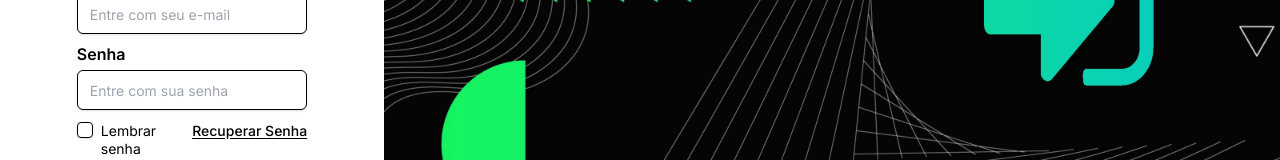
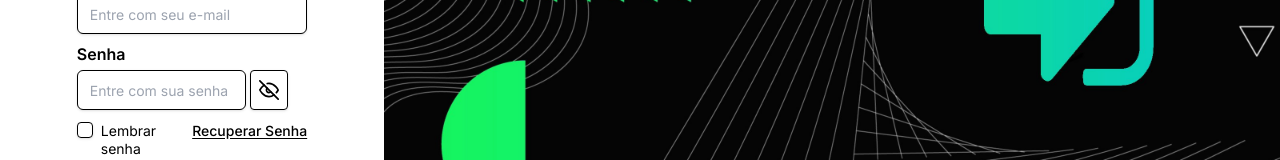
Before and after one commit to DAILY-MANAGE/daily-manage-web, a Next.js app: page /login in a window 1280 px wide. Shown: the part 344-504 px from the top of the page. Built offline with nearby package versions, Linux system fonts and the light colour scheme.

Commit message:
new(main): hide password button

```diff
--- /dev/null
+++ b/app/(pages)/login/login-form.tsx
@@ -0,0 +1,170 @@
+'use client';
+import Link from 'next/link';
+
+import { ToastWrapper } from '@/app/utils/ToastWrapper';
+import { Checkbox } from '@/components/ui/checkbox';
+import { Input } from '@/components/ui/input';
+import { Form } from '@/app/components/Form';
+
+import { FiEyeOff, FiEye } from 'react-icons/fi';
+
+import { useForm } from 'react-hook-form';
+import { useRouter } from 'next/navigation';
+import { useState } from 'react';
+import Button from '@/app/components/Button';
+
+interface Login {
+  email: string;
+  password: string;
+  rememberSession: boolean[];
+}
+
+const loginFormValues: Login = {
+  email: '',
+  password: '',
+  rememberSession: [true],
+};
+
+const delayTillSubmit = 1000;
+const delayTillResetDebounce = 5000;
+
+export default function LoginForm() {
+  const {
+    register,
+    handleSubmit,
+    formState: { errors },
+  } = useForm({
+    mode: 'onChange',
+    defaultValues: loginFormValues,
+  });
+
+  const router = useRouter();
+
+  const [loginAttempts, setLoginAttempts] = useState(0);
+  const [submitQueue, setSubmitQueue] = useState(0);
+  const [passwordHidden, setPasswordHidden] = useState(false);
+
+  const handleLoginAttemptsQueue = () => {
+    setSubmitQueue((state) => state + 1);
+    const savedQueue = submitQueue;
+    setTimeout(() => {
+      if (submitQueue == savedQueue) {
+        setLoginAttempts(0);
+      }
+    }, delayTillResetDebounce);
+  };
+
+  const handleLogin = (data: Login) => {
+    if (loginAttempts > 5) {
+      ToastWrapper.warn(
+        'Você tentou fazer login muitas vezes! Espere alguns segundos...'
+      );
+      return;
+    }
+    console.log(data);
+    if (data.email == 'admin@admin.com' && data.password == '12345') {
+      ToastWrapper.success('Login realizado com sucesso!');
+      return router.push('/dashboard');
+    }
+    ToastWrapper.error('Senha ou e-mail incorreto!');
+  };
+
+  const onSubmit = (data: Login) => {
+    setLoginAttempts((state) => state + 1);
+    handleLoginAttemptsQueue();
+    setTimeout(() => {
+      handleLogin(data);
+    }, delayTillSubmit);
+  };
+
+  const hideShowPassword = () => {
+    setPasswordHidden(!passwordHidden);
+  };
+
+  return (
+    <Form.Root onSubmit={handleSubmit(onSubmit)}>
+      <Form.Label label="E-mail" />
+      <Input
+        autoComplete="email"
+        htmlFor="email"
+        error={errors.email}
+        placeholder="Entre com seu e-mail"
+        aria-invalid={errors.email ? 'true' : 'false'}
+        className="shadow"
+        onInvalid={(e: any) => {
+          e.preventDefault();
+        }}
+        {...register('email', {
+          required: 'E-mail é obrigatório',
+          validate: {
+            matchPattern: (v) =>
+              /^\w+([.-]?\w+)*@\w+([.-]?\w+)*(\.\w{2,3})+$/.test(v) ||
+              'O endereço de e-mail deve ser válido',
+          },
+        })}
+        type="email"
+        id="email"
+      />
+      <Form.Error message={errors.email?.message} />
+
+      <Form.Label label="Senha" className="mt-2" />
+      <div className="w-full h-fit grid grid-cols-[0.99fr_0.01fr] lg:grid-cols-[0.9fr_0.1fr] md:grid-cols-[0.9fr_0.1fr] gap-1">
+        <Input
+          autoComplete="current-password"
+          htmlFor="password"
+          type={passwordHidden ? 'text' : 'password'}
+          id="password"
+          error={errors.password}
+          placeholder="Entre com sua senha"
+          className="shadow"
+          aria-invalid={errors.password ? 'true' : 'false'}
+          onInvalid={(e: any) => {
+            e.preventDefault();
+          }}
+          {...register('password', {
+            required: 'Senha é obrigatória',
+          })}
+        />
+        <button
+          id="password-eye"
+          className="w-full h-full px-2 border border-black/20 rounded flex items-center justify-center shadow"
+          type="button"
+          onClick={hideShowPassword}
+        >
+          {(passwordHidden && <FiEye className="w-5 h-5" />) || (
+            <FiEyeOff className="w-5 h-5" />
+          )}
+        </button>
+      </div>
+      <Form.Error message={errors.password?.message} />
+      <div className="flex w-full h-4 mt-3 mb-8">
+        <div className="w-1/2 h-full flex justify-start items-center gap-2">
+          <Checkbox
+            className="border border-black/20 m-0 rounded my-auto shadow"
+            {...register("rememberSession")}
+          />
+          <span className="text-sm my-auto h-full leading-[1.1rem]">
+            Lembrar senha
+          </span>
+        </div>
+        <div className="md:w-1/2 md:flex h-full justify-end items-center gap-2 block">
+          {' '}
+          <Link href="/recuperar-senha">
+            <span className="font-medium text-sm underline underline-offset-2">
+              Recuperar Senha
+            </span>
+          </Link>
+        </div>
+      </div>
+
+      <Button
+        theme="dark-900"
+        size="full"
+        type="submit"
+        className="mt-4 flex items-center justify-center gap-2 data-[loginloadingdelay=true]:opacity-50"
+      >
+        <span>Entrar</span>
+      </Button>
+    </Form.Root>
+  );
+}
--- a/app/(pages)/login/page.tsx
+++ b/app/(pages)/login/page.tsx
@@ -1,35 +1,13 @@
 'use client';
-
-import Link from 'next/link';
 
 import Button from '@/app/components/Button';
 import Logo from '@/app/components/Logo';
-import { Form } from '@/app/components/Form';
 
-import { useForm } from 'react-hook-form';
-import { usePathname, useRouter } from 'next/navigation';
-import { ToastWrapper } from '@/app/utils/ToastWrapper';
-
-import { RxReload } from 'react-icons/rx';
-import { useState } from 'react';
-import { Checkbox } from '@/components/ui/checkbox';
+import { useRouter } from 'next/navigation';
 import { Metadata } from 'next';
-import { Input } from '@/components/ui/input';
-
-interface Login {
-  email: string;
-  password: string;
-  rememberSession: boolean;
-}
-
-const loginFormValues: Login = {
-  email: '',
-  password: '',
-  rememberSession: false,
-};
+import LoginForm from './login-form';
 
 const delayTillSubmit = 1000;
-const delayTillResetDebounce = 5000;
 
 export const metadata: Metadata = {
   title: 'Login | Daily Manage',
@@ -37,55 +15,12 @@ export const metadata: Metadata = {
 };
 
 export default function Login() {
-  const {
-    register,
-    handleSubmit,
-    formState: { errors },
-  } = useForm({
-    mode: 'onChange',
-    defaultValues: loginFormValues,
-  });
-
-  const [loginAttempts, setLoginAttempts] = useState(0);
-  const [submitQueue, setSubmitQueue] = useState(0);
 
   const router = useRouter();
 
   const goToCadastro = () => {
     setTimeout(() => {
       router.push('/cadastro');
-    }, delayTillSubmit)
-  }
-
-  const handleLoginAttemptsQueue = ()  => {
-    setSubmitQueue((state) => state + 1);
-    const savedQueue = submitQueue;
-    setTimeout(() => {
-      if (submitQueue == savedQueue) {
-        setLoginAttempts(0);
-      }
-    }, delayTillResetDebounce);
-  }
-
-  const handleLogin = (data: Login) => {
-    if (loginAttempts > 5) {
-      ToastWrapper.warn(
-        'Você tentou fazer login muitas vezes! Espere alguns segundos...'
-      );
-      return;
-    }
-    if (data.email == 'admin@admin.com' && data.password == '12345') {
-      ToastWrapper.success('Login realizado com sucesso!');
-      return router.push('/dashboard');
-    }
-    ToastWrapper.error('Senha ou e-mail incorreto!');
-  }
-
-  const onSubmit = (data: Login) => {
-    setLoginAttempts((state) => state + 1);
-    handleLoginAttemptsQueue();
-    setTimeout(() => {
-      handleLogin(data);
     }, delayTillSubmit);
   };
 
@@ -98,73 +33,7 @@ export default function Login() {
         <div className="flex flex-col align-center justify-center h-[90%] w-[90%] mx-auto">
           <h1 className="font-bold text-lg mb-1">Bem-vindo de volta!</h1>
           <p className="text-sm mb-2 text-gray-900">Entre na sua conta</p>
-          <Form.Root onSubmit={handleSubmit(onSubmit)}>
-            <Form.Label label="E-mail" />
-            <Input
-              autoComplete="email"
-              htmlFor="email"
-              error={errors.email}
-              placeholder="Entre com seu e-mail"
-              aria-invalid={errors.email ? 'true' : 'false'}
-              className="shadow"
-              onInvalid={(e: any) => {
-                e.preventDefault();
-              }}
-              {...register('email', {
-                required: 'E-mail é obrigatório',
-                validate: {
-                  matchPattern: (v) =>
-                    /^\w+([.-]?\w+)*@\w+([.-]?\w+)*(\.\w{2,3})+$/.test(v) ||
-                    'O endereço de e-mail deve ser válido',
-                },
-              })}
-              type="email"
-              id="email"
-            />
-            <Form.Error message={errors.email?.message} />
-
-            <Form.Label label="Senha" className="mt-2" />
-            <Input
-              autoComplete="current-password"
-              htmlFor="password"
-              type="password"
-              id="password"
-              error={errors.password}
-              placeholder="Entre com sua senha"
-              className="shadow"
-              aria-invalid={errors.password ? 'true' : 'false'}
-              onInvalid={(e: any) => {
-                e.preventDefault();
-              }}
-              {...register('password', {
-                required: 'Senha é obrigatória',
-              })}
-            />
-            <Form.Error message={errors.password?.message} />
-            <div className="flex w-full h-4 mt-3 mb-8">
-              <div className="w-1/2 h-full flex justify-start items-center gap-2">
-                <Checkbox className="border border-black/20 m-0 rounded my-auto shadow" />
-                <span className="text-sm my-auto h-full leading-[1.1rem]">Lembrar senha</span>
-              </div>
-              <div className="md:w-1/2 md:flex h-full justify-end items-center gap-2 block">
-                {' '}
-                <Link href="/recuperar-senha">
-                  <span className="font-medium text-sm underline underline-offset-2">
-                    Recuperar Senha
-                  </span>
-                </Link>
-              </div>
-            </div>
-
-            <Button
-              theme="dark-900"
-              size="full"
-              type="submit"
-              className="mt-4 flex items-center justify-center gap-2 data-[loginloadingdelay=true]:opacity-50"
-            >
-              <span>Entrar</span>
-            </Button>
-          </Form.Root>
+          <LoginForm />
           <Button
             theme="dark-900"
             size="sm"
```
